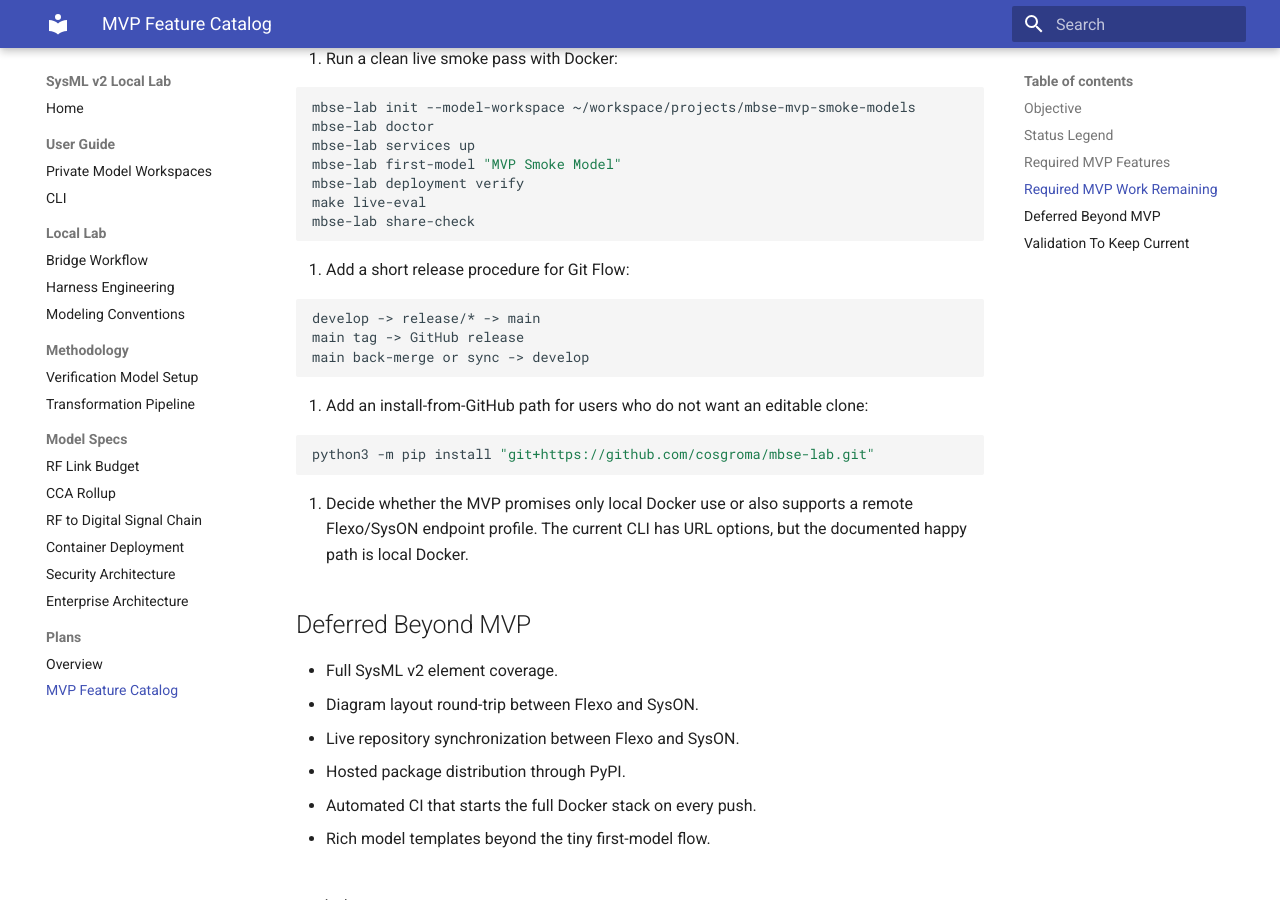
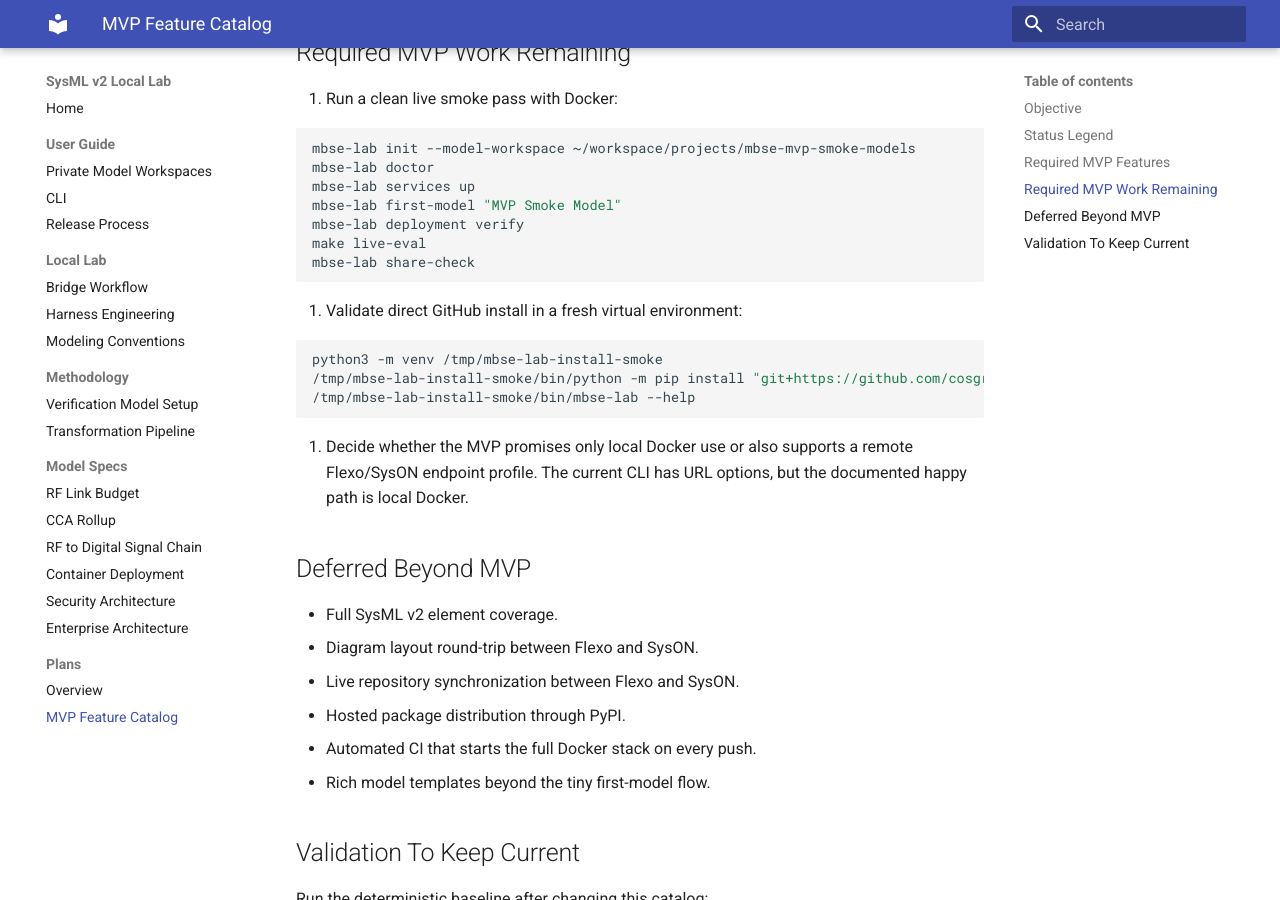
Before and after one commit to cosgroma/mbse-lab, an MkDocs documentation site: the page built from docs/plans/active/mvp-feature-catalog.md, in a window 1280 px wide and 900 px high, scrolled down 3228 px. Built offline with MkDocs 1.6.1 and Material for MkDocs 9.7.7, drawn with Linux system fonts in a browser that asks for light colours; some of the changed text lies outside the part shown.

Commit message:
Document MVP release and install paths

````diff
--- a/docs/plans/active/mvp-feature-catalog.md
+++ b/docs/plans/active/mvp-feature-catalog.md
@@ -23,9 +23,9 @@
 | Feature | Status | Current evidence | MVP gap |
 | --- | --- | --- | --- |
 | Public repo identity and community readiness | Verified | README badges, MIT license, community files, GitHub community profile reports 100%. | None for MVP. |
-| Git Flow and repository automation | Verified | `git-flow-policy.yml`, CI, Pages workflow, Dependabot targeting `develop`, branch policy runs. | Release merge procedure should be documented before first tagged release. |
+| Git Flow and repository automation | Verified | `git-flow-policy.yml`, CI, Pages workflow, Dependabot targeting `develop`, branch policy runs, release process docs. | Run the release procedure for the first tagged release. |
 | Documentation site | Verified | MkDocs config, docs workflow, GitHub Pages deployment, `make docs-build`. | None for MVP. |
-| Local editable CLI install | Verified | `pyproject.toml`, `mbse-lab` console script, `make install-cli`, CLI docs. | A one-line install-from-GitHub command would improve first-time usability. |
+| CLI install paths | Verified | `pyproject.toml`, `mbse-lab` console script, `make install-cli`, editable install docs, install-from-GitHub docs. | Validate direct GitHub install in a fresh virtual environment before first release. |
 | CLI shell completion | Verified | `mbse-lab completion bash/zsh/fish`, deterministic CLI evals. | None for MVP. |
 | Environment doctor | Verified | `mbse-lab doctor`, JSON output, `doctor --fix`, deterministic CLI evals. | Doctor could produce clearer next-step grouping, but current behavior is MVP-usable. |
 | Local runtime initialization | Verified | `mbse-lab init`, Flexo env generation, SysON env creation, dry-run tests. | Actual first-run smoke should be validated on a clean machine or container host before MVP announcement. |
@@ -61,21 +61,15 @@
    mbse-lab share-check
    ```
 
-2. Add a short release procedure for Git Flow:
+2. Validate direct GitHub install in a fresh virtual environment:
 
-   ```text
-   develop -> release/* -> main
-   main tag -> GitHub release
-   main back-merge or sync -> develop
+   ```bash
+   python3 -m venv /tmp/mbse-lab-install-smoke
+   /tmp/mbse-lab-install-smoke/bin/python -m pip install "git+https://github.com/cosgroma/mbse-lab.git@develop"
+   /tmp/mbse-lab-install-smoke/bin/mbse-lab --help
    ```
 
-3. Add an install-from-GitHub path for users who do not want an editable clone:
-
-   ```bash
-   python3 -m pip install "git+https://github.com/cosgroma/mbse-lab.git"
-   ```
-
-4. Decide whether the MVP promises only local Docker use or also supports a
+3. Decide whether the MVP promises only local Docker use or also supports a
    remote Flexo/SysON endpoint profile. The current CLI has URL options, but the
    documented happy path is local Docker.
 
--- a/mkdocs.yml
+++ b/mkdocs.yml
@@ -25,6 +25,7 @@
   - User Guide:
       - Private Model Workspaces: user-guide/private-model-workspaces.md
       - CLI: user-guide/cli.md
+      - Release Process: user-guide/release-process.md
   - Local Lab:
       - Bridge Workflow: lab/flexo-syson-bridge.md
       - Harness Engineering: lab/harness-engineering.md
````
Also changed, not shown: README.md (+8 -0 lines), docs/user-guide/cli.md (+14 -0 lines), docs/user-guide/release-process.md (added, +91 -0 lines).
